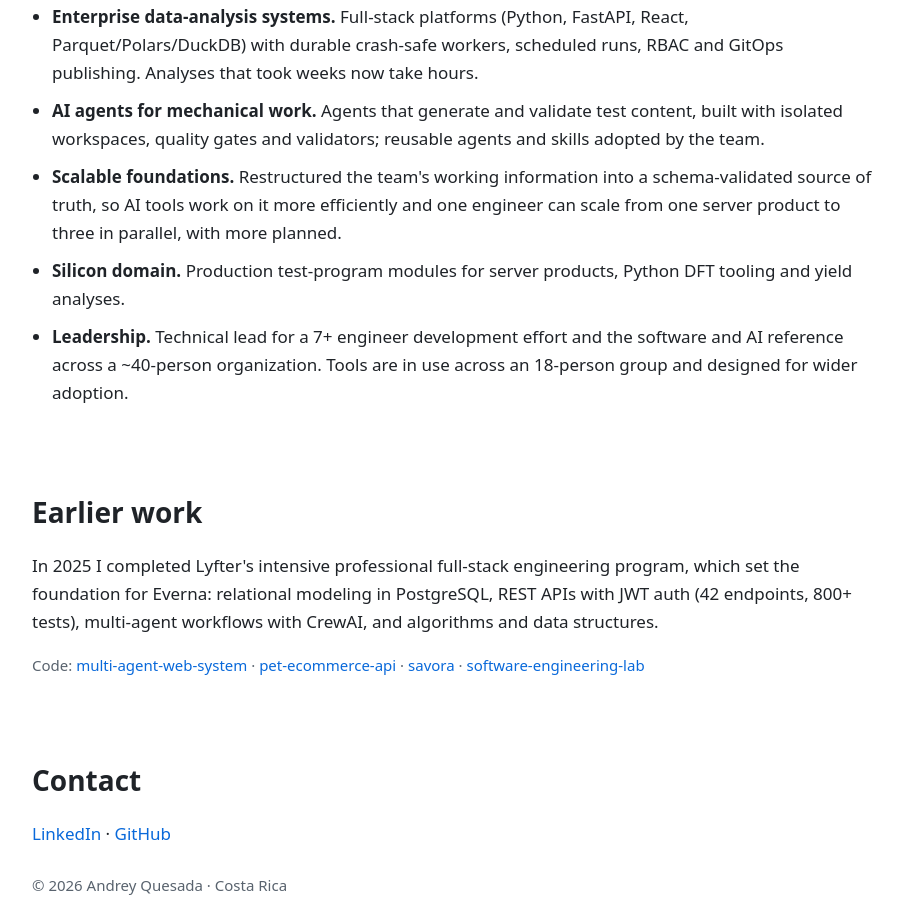
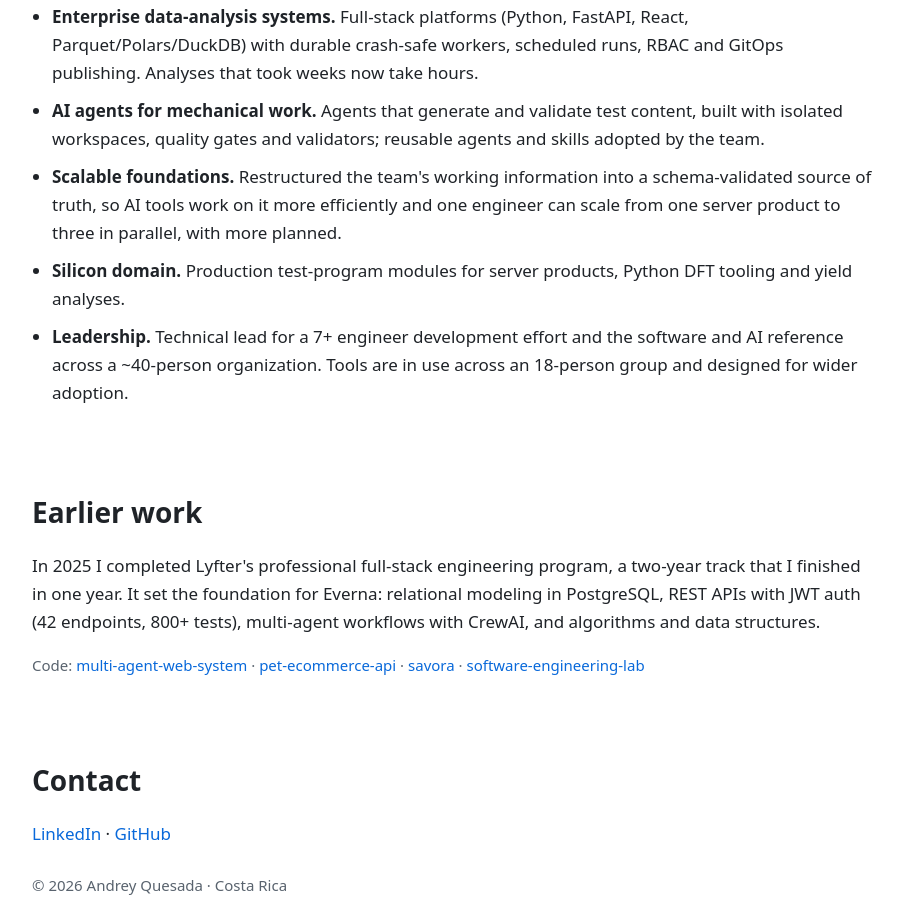
Before and after one commit to andreyques41/andreyques41.github.io, a plain HTML site: page index.html in a window 1280 px wide. Shown: the part 1821-2719 px from the top of the page, without its empty margins (188-1088 px from the left). Drawn offline with Linux system fonts and the light colour scheme.

Commit message:
Add Lyfter program duration
Co-Authored-By: Claude Sonnet 5.5 <noreply@anthropic.com>
Claude-Session: https://claude.ai/code/session_01SWAXCNes3TL4gfnHtQRe5k

```diff
--- a/index.html
+++ b/index.html
@@ -80,7 +80,7 @@
 
     <section id="earlier" class="wrap">
       <h2>Earlier work</h2>
-      <p>In 2025 I completed Lyfter's intensive professional full-stack engineering program, which set the foundation for Everna: relational modeling in PostgreSQL, REST APIs with JWT auth (42 endpoints, 800+ tests), multi-agent workflows with CrewAI, and algorithms and data structures.</p>
+      <p>In 2025 I completed Lyfter's professional full-stack engineering program, a two-year track that I finished in one year. It set the foundation for Everna: relational modeling in PostgreSQL, REST APIs with JWT auth (42 endpoints, 800+ tests), multi-agent workflows with CrewAI, and algorithms and data structures.</p>
       <p class="muted">Code: <a href="https://github.com/andreyq-dev/multi-agent-web-system">multi-agent-web-system</a> &middot; <a href="https://github.com/andreyq-dev/pet-ecommerce-api">pet-ecommerce-api</a> &middot; <a href="https://github.com/andreyq-dev/savora">savora</a> &middot; <a href="https://github.com/andreyq-dev/software-engineering-lab">software-engineering-lab</a></p>
     </section>
 
```
